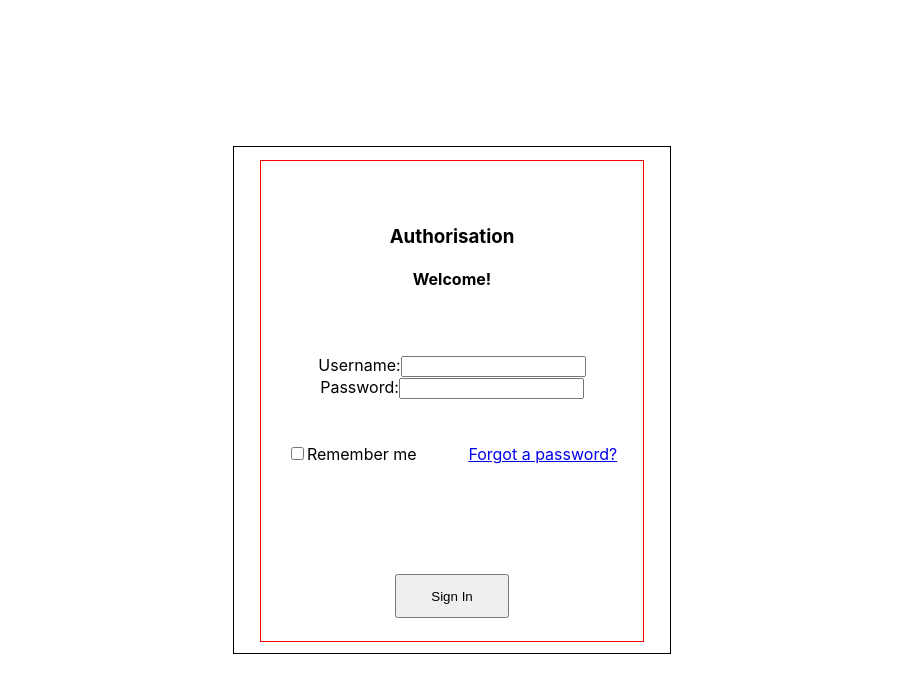
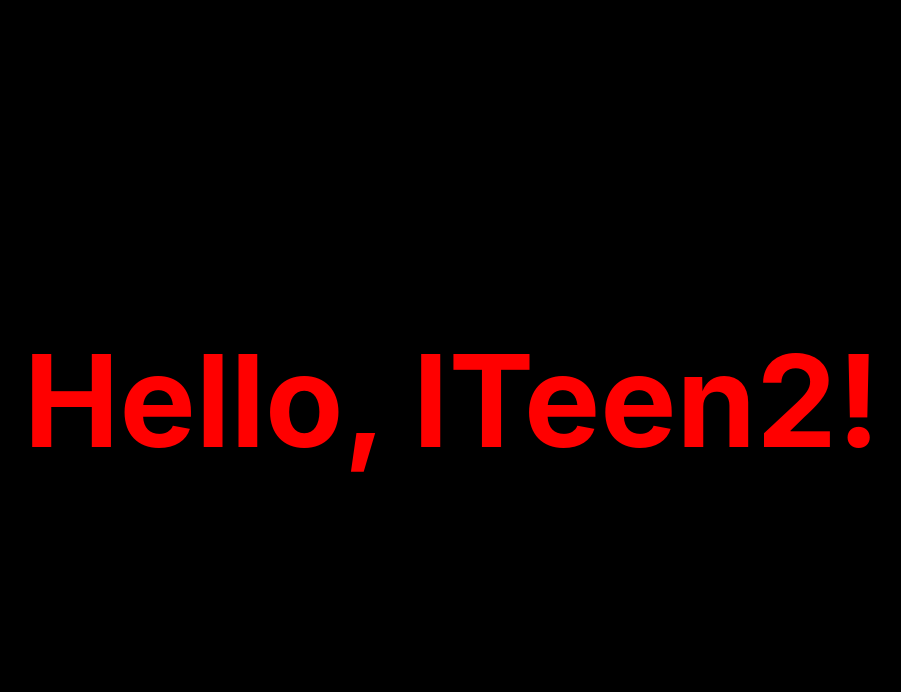
Before and after one commit to valeryyakishkin/test-react-app-eslint, a React (Create React App) app: page / in a window 1280 px wide. Shown: the top 692 px of the page, without its empty margins (188-1089 px from the left). Built offline with nearby package versions, Linux system fonts and the light colour scheme.

Commit message:
preparation for sending to the repository

```diff
--- a/src/App.css
+++ b/src/App.css
@@ -1,33 +1,9 @@
-#root {
-  margin: 0 auto;
+body {
+  font-size: 4em;
+  background-color: #000000;
+  color: red;
+  height: 100vh;
   display: flex;
   justify-content: center;
   align-items: center;
-  height: 100vh;
 }
-
-.form-fluid {
-  border: 1px solid black;
-  text-align: center;
-  padding: 1% 2%;
-  width: 30%;
-  height: 60%;
-}
-
-form {
-  height: 100%;
-  border: solid 1px red;
-  display: flex;
-  flex-direction: column;
-  justify-content: space-evenly;
-}
-
-.extra-field {
-  display: flex;
-  justify-content: space-around;
-}
-
-button {
-  width: 30%;
-  height: 200%;
-}
--- a/src/App.jsx
+++ b/src/App.jsx
@@ -1,73 +1,7 @@
-import { useState } from "react";
 import "./App.css";
-import TextInput from "./components/atoms/TextInput/TextInput";
 
 function App() {
-  const [textName, changeTextName] = useState("");
-  const [textPassword, changeTextPassword] = useState("");
-
-  const handleChangeName = (event) => {
-    const val = event.target.value;
-    changeTextName(val);
-  };
-
-  const handleChangePassword = (event) => {
-    const val = event.target.value;
-    changeTextPassword(val);
-  };
-
-  const onSubmit = (evt) => {
-    evt.preventDefault();
-    const reg =
-      /([a-z0-9_-]+\.)*[A-Za-z0-9_-]+@[a-z0-9_-]+(\.[a-z0-9_-]+)*\.[a-z]{2,6}$/;
-    const el = document.getElementById("username");
-    if (!reg.test(el.value)) {
-      el.style.border = "solid 2px red";
-    } else {
-      el.style.border = "solid 2px green";
-    }
-  };
-
-  return (
-    <div className="form-fluid">
-      <form>
-        <div className="prescription">
-          <h3>Authorisation</h3>
-          <h4>Welcome!</h4>
-        </div>
-        <div className="inputs">
-          <TextInput
-            inputType="text"
-            label="Username:"
-            id="username"
-            value={textName}
-            handleChange={handleChangeName}
-          />
-          <br />
-          <TextInput
-            inputType="password"
-            label="Password:"
-            id="password"
-            value={textPassword}
-            handleChange={handleChangePassword}
-          />
-        </div>
-        <div className="extra-field">
-          <div>
-            <input type="checkbox" />
-            <span>Remember me</span>
-          </div>
-          <a href="/">Forgot a password?</a>
-        </div>
-        <br />
-        <div className="form-button">
-          <button type="submit" onClick={onSubmit}>
-            Sign In
-          </button>
-        </div>
-      </form>
-    </div>
-  );
+  return <h1>Hello, ITeen2!</h1>;
 }
 
 export default App;
--- a/src/components/atoms/TextInput/TextInput.jsx
+++ /dev/null
@@ -1,56 +0,0 @@
-/* eslint-disable import/no-extraneous-dependencies */
-import PropTypes from "prop-types";
-
-/* eslint-disable import/no-extraneous-dependencies */
-export default function TextInput({
-  inputType,
-  label,
-  id,
-  value,
-  handleChange,
-}) {
-  return (
-    <label htmlFor={id}>
-      <span>{label}</span>
-      <input type={inputType} onChange={handleChange} value={value} id={id} />
-    </label>
-  );
-}
-
-TextInput.propTypes = {
-  inputType: PropTypes.string.isRequired,
-  label: PropTypes.string,
-  id: PropTypes.string,
-  value: PropTypes.string,
-  handleChange: PropTypes.func.isRequired,
-};
-
-TextInput.defaultProps = {
-  label: "",
-  id: "",
-  value: "",
-};
-// export default class InputUserName extends Component {
-//   constructor() {
-//     super();
-//     this.state = {
-//       text: "",
-//     };
-//   }
-
-//   handleInput = (event) => {
-//     const val = event.target.value;
-//     this.setState({
-//       text: val,
-//     });
-//   };
-
-//   render() {
-//     const { text } = this.state;
-//     return (
-//       <div>
-//         <input type="text" onChange={this.handleInput} value={text} />
-//       </div>
-//     );
-//   }
-// }
```
